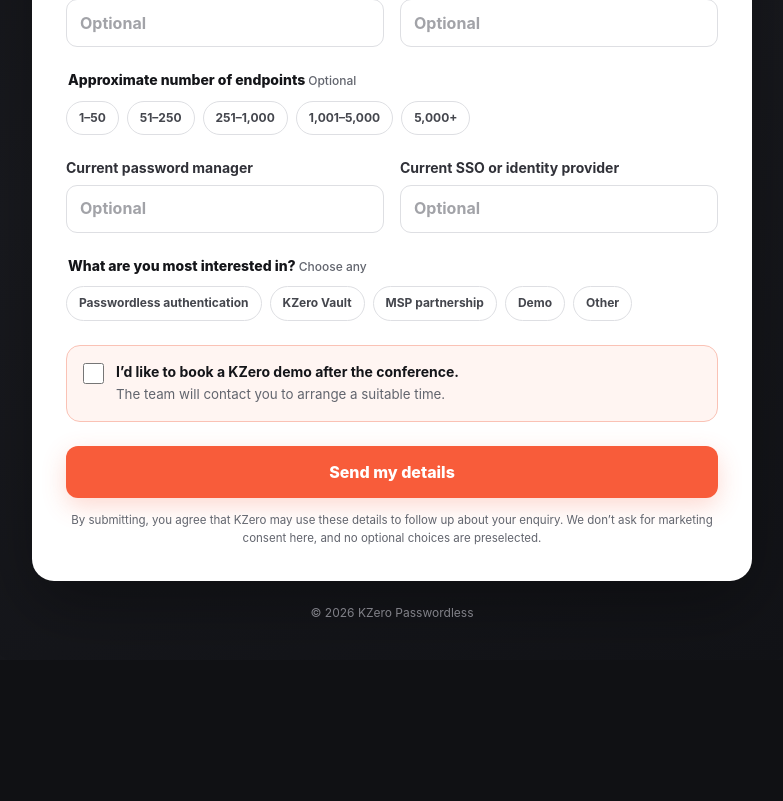
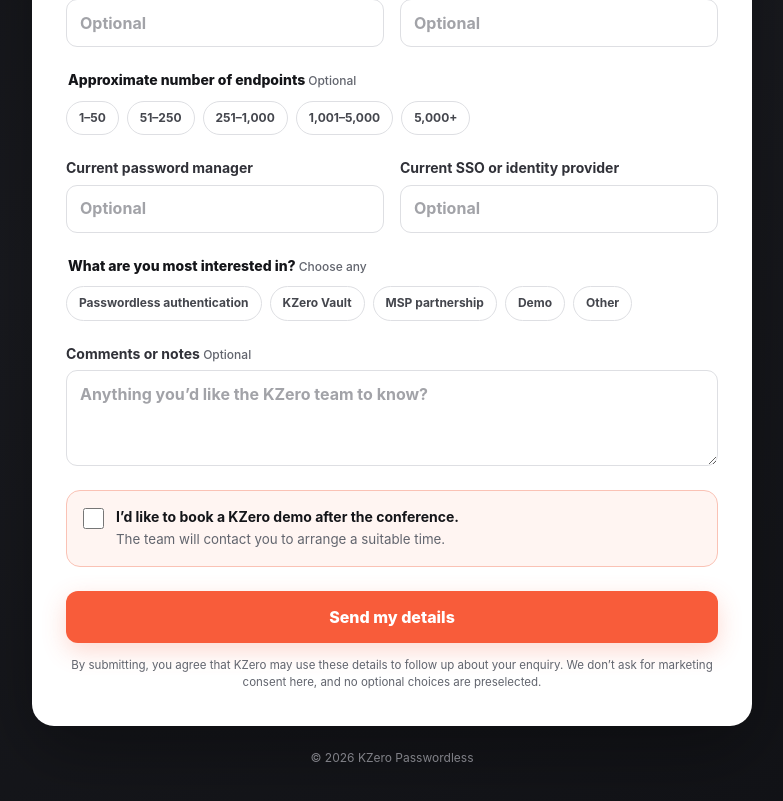
Before and after one commit to bekzero/lead-tracker, a Next.js app: page / in a window 1280 px wide. Shown: the part 667-1468 px from the top of the page, without its empty margins (248-1031 px from the left). Before the commit the page ends 1327 px from the top, so only its background shows below. Built offline with nearby package versions, Linux system fonts and the light colour scheme.

Commit message:
Add attendee comments to lead form

```diff
--- a/app/api/leads/route.ts
+++ b/app/api/leads/route.ts
@@ -14,12 +14,13 @@
       return NextResponse.json({ message: issue }, { status: 400 });
     }
 
-    const { idempotencyKey, ...lead } = parsed.data;
+    const { idempotencyKey, comments, ...lead } = parsed.data;
     await prisma.lead.create({
       data: {
         ...lead,
         workEmail: lead.workEmail.toLowerCase(),
         idempotencyKey,
+        staffNotes: comments,
         eventName: getEventName()
       }
     });
--- a/app/globals.css
+++ b/app/globals.css
@@ -48,13 +48,15 @@
 .field-grid { display: grid; gap: 16px; }
 .field { display: grid; gap: 7px; color: #303138; font-size: var(--text-sm); line-height: 1.3; font-weight: 700; }
 .field em { color: var(--orange); font-style: normal; }
-.field input, .search-input, .notes-area, .login-input {
+.field input, .field textarea, .search-input, .notes-area, .login-input {
   width: 100%; border: 1px solid var(--line); border-radius: 11px; background: white; color: var(--ink);
   outline: none; transition: border-color .15s, box-shadow .15s;
 }
 .field input, .login-input { min-height: 48px; padding: 11px 13px; font-size: var(--text-base); }
-.field input:focus, .search-input:focus, .notes-area:focus, .login-input:focus { border-color: var(--orange); box-shadow: 0 0 0 3px rgba(248,92,58,.13); }
-.field input::placeholder { color: #a2a3a8; }
+.field textarea { min-height: 88px; padding: 12px 13px; font-size: var(--text-base); line-height: 1.45; resize: vertical; }
+.field > span small { color: var(--muted); font-size: var(--text-xs); font-weight: 500; }
+.field input:focus, .field textarea:focus, .search-input:focus, .notes-area:focus, .login-input:focus { border-color: var(--orange); box-shadow: 0 0 0 3px rgba(248,92,58,.13); }
+.field input::placeholder, .field textarea::placeholder { color: #a2a3a8; }
 .choice-group { min-width: 0; margin: 24px 0; padding: 0; border: 0; }
 .choice-group legend { margin-bottom: 11px; font-size: var(--text-sm); line-height: 1.35; font-weight: 800; }
 .choice-group legend span { color: var(--muted); font-size: var(--text-xs); font-weight: 500; }
--- a/components/LeadForm.tsx
+++ b/components/LeadForm.tsx
@@ -60,6 +60,7 @@
       currentPasswordManager: data.get("currentPasswordManager"),
       currentIdentityProvider: data.get("currentIdentityProvider"),
       interests: selectedInterests,
+      comments: data.get("comments"),
       demoRequested: data.get("demoRequested") === "on"
     };
 
@@ -147,6 +148,17 @@
         </div>
       </fieldset>
 
+      <label className="field">
+        <span>Comments or notes <small>Optional</small></span>
+        <textarea
+          className="attendee-notes"
+          name="comments"
+          maxLength={1000}
+          rows={3}
+          placeholder="Anything you’d like the KZero team to know?"
+        />
+      </label>
+
       <label className="demo-choice">
         <input type="checkbox" name="demoRequested" />
         <span>
--- a/lib/validation.ts
+++ b/lib/validation.ts
@@ -28,6 +28,7 @@
   currentPasswordManager: optionalText(120),
   currentIdentityProvider: optionalText(120),
   interests: z.array(z.enum(interestChoices)).max(interestChoices.length).default([]),
+  comments: optionalText(1000),
   demoRequested: z.boolean().default(false)
 });
 
```
